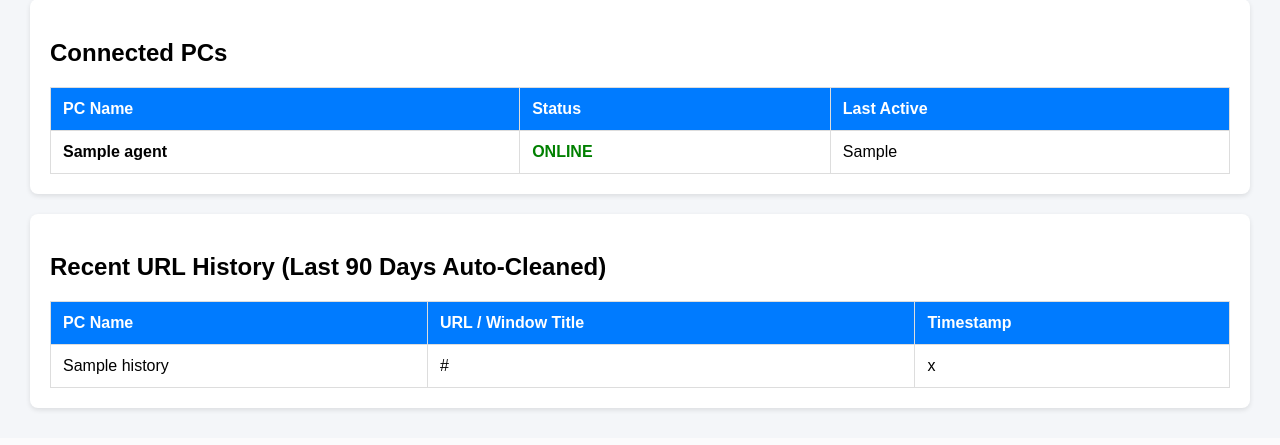
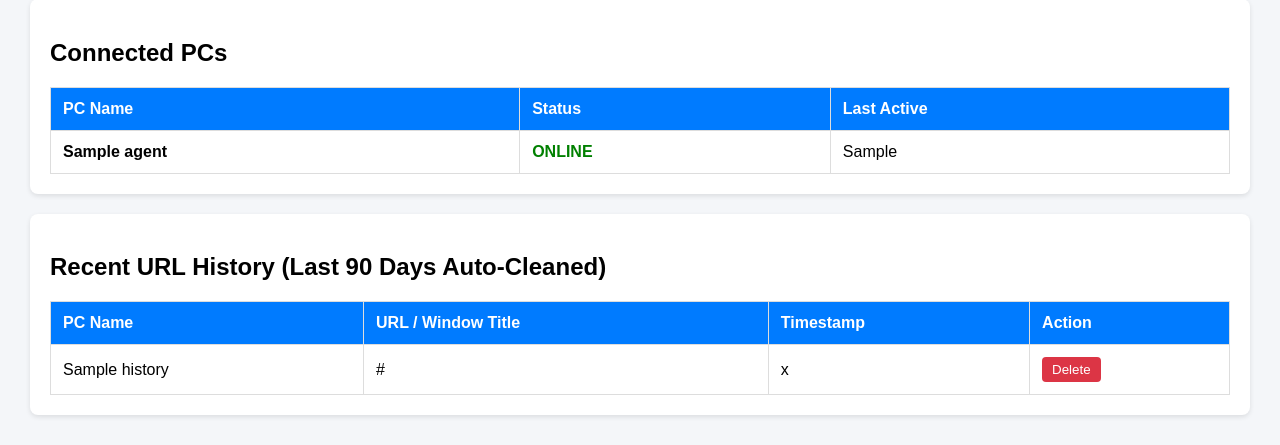
Before and after one commit to Bhandari7055/rmm-cloud-server, a Flask app: page / in a window 1280 px wide. Shown: the part 406-851 px from the top of the page. Before the commit the page ends 818 px from the top, so only its background shows below. Run offline with Flask 3, Linux system fonts and the light colour scheme; the visitor is signed in with stand-in values (Sample User, id 1); tables that the repository leaves empty hold one stand-in row (values such as "Sample post").

Commit message:
Enhance dashboard with delete action for history
Added action buttons for deleting history entries in the Recent URL History section.

```diff
--- a/templates/dashboard.html
+++ b/templates/dashboard.html
@@ -81,16 +81,24 @@
                 <th>PC Name</th>
                 <th>URL / Window Title</th>
                 <th>Timestamp</th>
+                <th>Action</th>
             </tr>
             {% for item in history %}
             <tr>
                 <td>{{ item.hostname }}</td>
                 <td>{{ item.url }}</td>
                 <td>{{ item.timestamp }}</td>
+                <td>
+                    <form action="/api/history/delete" method="POST" style="margin:0;">
+                        <input type="hidden" name="url" value="{{ item.url }}">
+                        <input type="hidden" name="timestamp" value="{{ item.timestamp }}">
+                        <button type="submit" class="btn-del">Delete</button>
+                    </form>
+                </td>
             </tr>
             {% else %}
             <tr>
-                <td colspan="3">No history recorded yet.</td>
+                <td colspan="4">No history recorded yet.</td>
             </tr>
             {% endfor %}
         </table>
```
